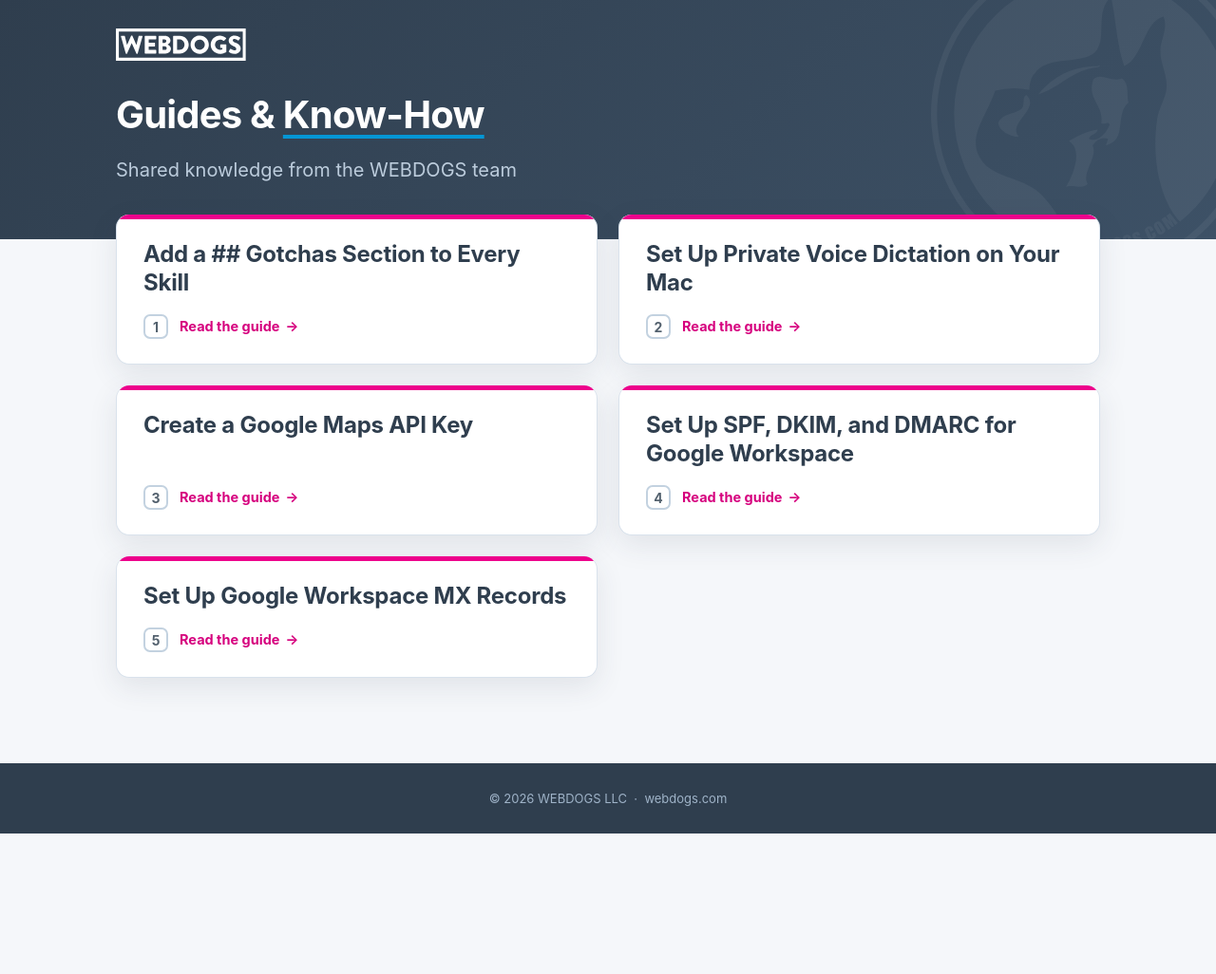
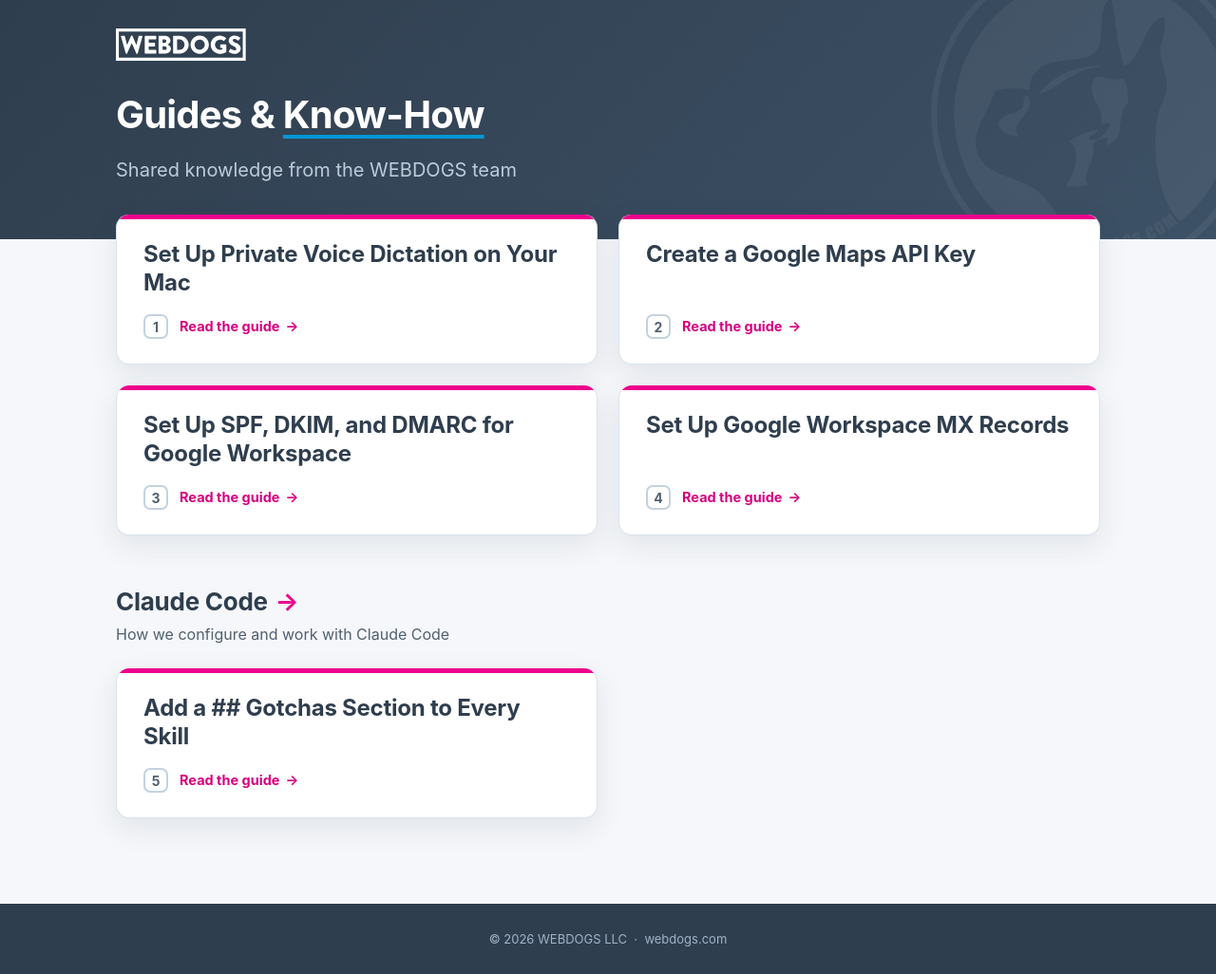
Before and after one commit to theWEBDOGS/guides, a Jekyll site: the page built from index.md, in a window 1280 px wide. Shown: the whole page at 95% size. Built offline with Jekyll 4.4.1, drawn with Linux system fonts in a browser that asks for light colours; some web fonts are replaced; before the commit the page ends 900 px from its top, so only the background shows below that.

Commit message:
Publish guides (2026-06-19) [generated]

```diff
--- a/_layouts/base.html
+++ b/_layouts/base.html
@@ -16,7 +16,12 @@
 </head>
 <body class="{{ layout.body_class | default: page.layout }}">
 {{ content }}
-{%- assign nav_guides = site.pages | where: "public", true | sort: "verified" | reverse %}
+{%- comment -%} number-key order must match the home page: root guides first, then each collection {%- endcomment -%}
+{%- assign nav_guides = site.pages | where: "public", true | where_exp: "g", "g.collection == nil" | sort: "verified" | reverse -%}
+{%- for c in site.data.collections -%}
+  {%- assign _cg = site.pages | where: "public", true | where: "collection", c[0] | sort: "verified" | reverse -%}
+  {%- assign nav_guides = nav_guides | concat: _cg -%}
+{%- endfor -%}
 <script>window.GUIDES = [{% for g in nav_guides %}"{{ g.url | relative_url }}"{% unless forloop.last %},{% endunless %}{% endfor %}];</script>
 <script src="{{ '/assets/js/guide-jump.js' | relative_url }}"></script>
 <footer class="site-footer">
--- a/_layouts/home.html
+++ b/_layouts/home.html
@@ -12,14 +12,41 @@ layout: base
   </div>
 </div>
 <main class="home-main">
+  {%- comment -%} flat root guides (no collection) — client how-tos {%- endcomment -%}
+  {%- assign root = site.pages | where: "public", true | where_exp: "g", "g.collection == nil" | sort: "verified" | reverse -%}
   <div class="cards">
-    {%- assign guides = site.pages | where: "public", true | sort: "verified" | reverse -%}
-    {%- for g in guides %}
+    {%- for g in root %}
     <a class="card" href="{{ g.url | relative_url }}" {% if forloop.index <= 9 %}aria-keyshortcuts="{{ forloop.index }}"{% endif %}>
       <h2>{{ g.title }}</h2>
       <span class="readmore"><span class="kbd" aria-hidden="true">{{ forloop.index }}</span><span class="t">Read the guide</span><span class="arr" aria-hidden="true">→</span></span>
     </a>
     {%- endfor %}
   </div>
+
+  {%- comment -%} one section per collection; numbering continues from root so 1-9 stays unique {%- endcomment -%}
+  {%- assign offset = root.size -%}
+  {%- for c in site.data.collections %}
+    {%- assign cslug = c[0] -%}
+    {%- assign cmeta = c[1] -%}
+    {%- assign cguides = site.pages | where: "public", true | where: "collection", cslug | sort: "verified" | reverse -%}
+    {%- if cguides.size > 0 %}
+    <section class="collection-group">
+      <div class="collection-head">
+        <h2><a href="{{ cslug | prepend: '/' | append: '/' | relative_url }}">{{ cmeta.name }}<span class="arr" aria-hidden="true">→</span></a></h2>
+        {%- if cmeta.tagline %}<p class="collection-tagline">{{ cmeta.tagline }}</p>{% endif %}
+      </div>
+      <div class="cards">
+        {%- for g in cguides %}
+        {%- assign num = forloop.index | plus: offset -%}
+        <a class="card" href="{{ g.url | relative_url }}" {% if num <= 9 %}aria-keyshortcuts="{{ num }}"{% endif %}>
+          <h2>{{ g.title }}</h2>
+          <span class="readmore">{% if num <= 9 %}<span class="kbd" aria-hidden="true">{{ num }}</span>{% endif %}<span class="t">Read the guide</span><span class="arr" aria-hidden="true">→</span></span>
+        </a>
+        {%- endfor %}
+      </div>
+    </section>
+    {%- assign offset = offset | plus: cguides.size -%}
+    {%- endif %}
+  {%- endfor %}
   {{ content }}
 </main>
--- a/assets/css/guides.css
+++ b/assets/css/guides.css
@@ -418,3 +418,19 @@ article h2 { scroll-margin-top: 26px; }
   .hero-in, .band-in, .home-main, .footer-in, .more-in { padding-left: 22px; padding-right: 22px; }
   .card { padding: 20px 22px 24px; }
 }
+
+/* collections — a named group of guides on the home page + its own landing.
+   Reuses .band (landing header), .cards/.card (grid), .more (back link). */
+.collection-group { margin-top: 54px; }
+.collection-head { margin-bottom: 22px; }
+.collection-head h2 {
+  font-family: var(--brand-font); font-weight: 700; letter-spacing: -.01em;
+  font-size: 26px; line-height: 1.2;
+}
+.collection-head h2 a { color: var(--navy); text-decoration: none; }
+.collection-head h2 a:hover { color: var(--accent-ink); }
+.collection-head h2 .arr { color: var(--accent); margin-left: 8px; display: inline-block; transition: transform .2s; }
+.collection-head h2 a:hover .arr { transform: translateX(4px); }
+.collection-tagline { color: var(--muted); font-size: 16px; margin-top: 6px; max-width: 620px; }
+.collection-intro { color: var(--muted); font-size: 18px; line-height: 1.5; max-width: 620px; margin: 0 0 30px; }
+@media (prefers-reduced-motion: reduce) { .collection-head h2 .arr { transition: none; } }
--- a/skill-gotchas/index.md
+++ b/claude-code/skill-gotchas/index.md
@@ -2,6 +2,7 @@
 public: true
 title: "Add a ## Gotchas Section to Every Skill"
 slug: skill-gotchas
+collection: claude-code
 verified: 2026-06-18
 description: "Give every Claude Code skill a running log of its own mistakes, so the next run doesn't repeat them. About 5 minutes to set up."
 ---
--- a/llms.txt
+++ b/llms.txt
@@ -7,8 +7,11 @@
 
 ## Guides
 
-- [Add a ## Gotchas Section to Every Skill](https://guides.webdogs.com/skill-gotchas/skill-gotchas.md): Give every Claude Code skill a running log of its own mistakes, so the next run doesn't repeat them. About 5 minutes to set up. (last verified 2026-06-18)
 - [Create a Google Maps API Key](https://guides.webdogs.com/google-maps-api-key/google-maps-api-key.md): Create, restrict, and share a Maps key under your own Google account. About 15 minutes. (last verified 2026-06-11)
 - [Set Up Google Workspace MX Records](https://guides.webdogs.com/workspace-mx-records/workspace-mx-records.md): The current single-record setup, plus the legacy five-record set. About 5 minutes. (last verified 2026-06-11)
 - [Set Up SPF, DKIM, and DMARC for Google Workspace](https://guides.webdogs.com/spf-dkim-dmarc/spf-dkim-dmarc.md): Current record values and a staged DMARC rollout for Google Workspace domains. About 30 minutes. (last verified 2026-06-11)
 - [Set Up Private Voice Dictation on Your Mac](https://guides.webdogs.com/typewhisper/typewhisper.md): TypeWhisper on macOS: free, fully on-device dictation. About 10 minutes to set up. (last verified 2026-06-12)
+
+## Claude Code
+
+- [Add a ## Gotchas Section to Every Skill](https://guides.webdogs.com/claude-code/skill-gotchas/skill-gotchas.md): Give every Claude Code skill a running log of its own mistakes, so the next run doesn't repeat them. About 5 minutes to set up. (last verified 2026-06-18)
```
Also changed, not shown: _data/collections.yml (added, +12 -0 lines), _layouts/collection.html (added, +36 -0 lines), claude-code/index.md (added, +8 -0 lines), claude-code/skill-gotchas/skill-gotchas.md (renamed from skill-gotchas/skill-gotchas.md).
